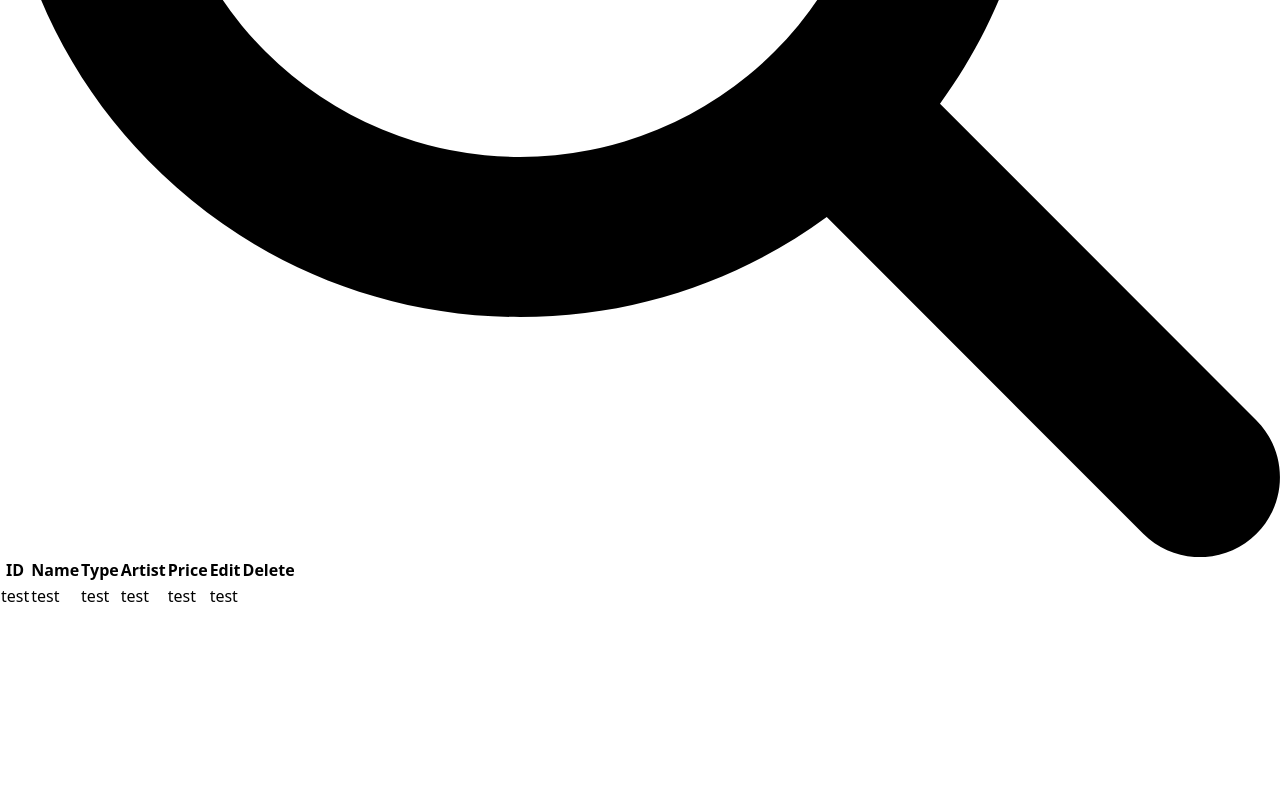
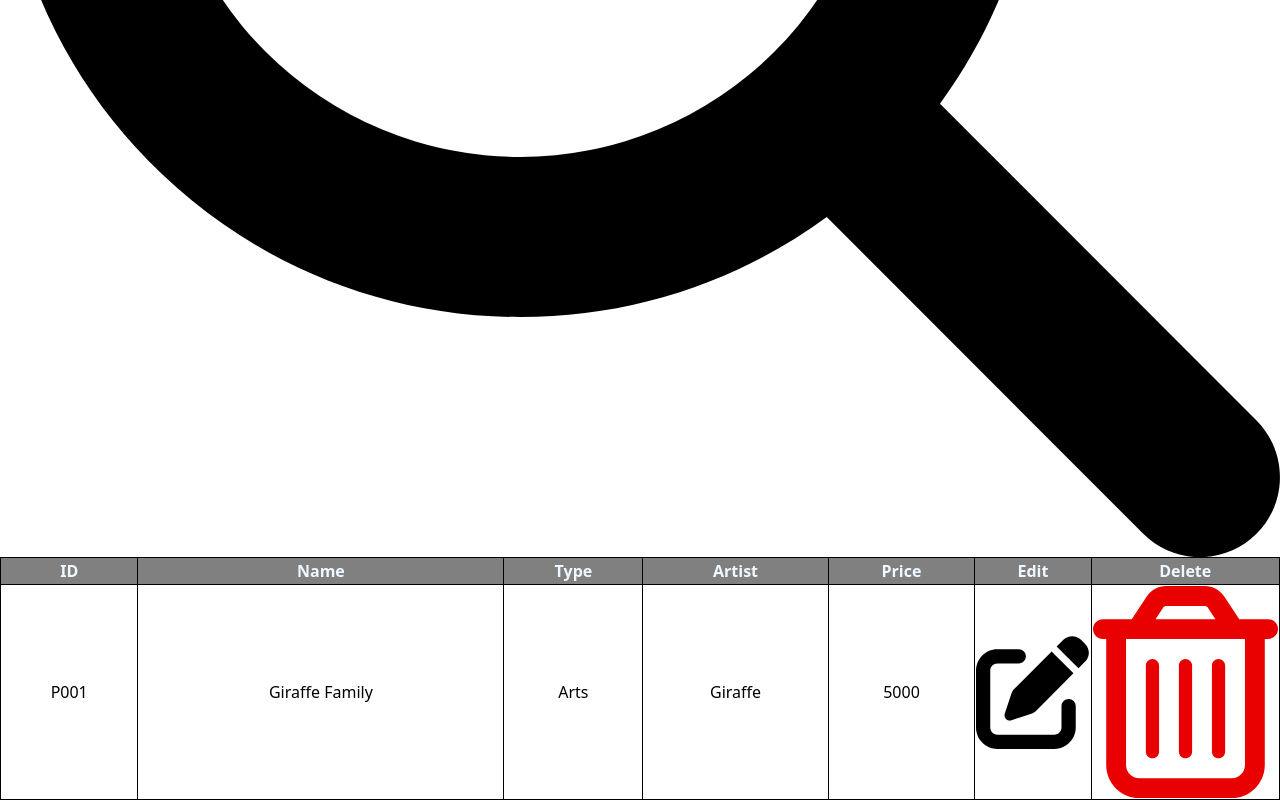
Before and after one commit to TeratBurami/ArtsDrops, a React (Vite) app: page /prod_manage in a window 1280 px wide. Shown: the part 870-1670 px from the top of the page. Before the commit the page ends 1479 px from the top, so only its background shows below. Built offline with nearby package versions, Linux system fonts and the light colour scheme; a web font is replaced by a local one.

Commit message:
Product management table update

```diff
--- a/src/App.tsx
+++ b/src/App.tsx
@@ -4,7 +4,7 @@ import Artists from './pages/Artists';
 import ArtToys from './pages/Arttoys';
 import Gallery from './pages/Gallery';
 import AboutUs from './pages/AboutUs';
-import ProdManage from './pages/ProdManage';
+import ProdManage from './pages/ProdManage/ProdManage';
 import AccountManage from './pages/AccountManage';
 import PaymentLog from './pages/PaymentLog';
 
--- a/src/pages/ProdManage.tsx
+++ /dev/null
@@ -1,38 +0,0 @@
-import Nav from '../components/admin/nav'
-import Search from '../components/search'
-
-export default function ProdManage(){
-    return(
-        <div>
-            <Nav></Nav>
-
-            <div className='absolute ml-60 mt-10'>
-                <h1 className='text-2xl font-semibold'>
-                    Product Management
-                </h1>
-                <div className='bg-gray-200 h-10'>
-                    <Search></Search>
-                </div>
-                <table className='border border-black'>
-                    <tr>
-                        <th>ID</th>
-                        <th>Name</th>
-                        <th>Type</th>
-                        <th>Artist</th>
-                        <th>Price</th>
-                        <th>Edit</th>
-                        <th>Delete</th>
-                    </tr>
-                    <tr>
-                        <td>test</td>
-                        <td>test</td>
-                        <td>test</td>
-                        <td>test</td>
-                        <td>test</td>
-                        <td>test</td>
-                    </tr>
-                </table>
-            </div>
-        </div>
-    )
-}
--- /dev/null
+++ b/src/pages/ProdManage/ProdManage.css
@@ -0,0 +1,21 @@
+table, td, tr, th {
+    border: solid black 1px;
+}
+
+table {
+    width: 100%;
+}
+th {
+    background: gray;
+    color: aliceblue;
+}
+
+th, td {
+    text-align: center;
+}
+
+td img{
+    display: block;
+    margin-left: auto;
+    margin-right: auto;
+}
--- /dev/null
+++ b/src/pages/ProdManage/ProdManage.tsx
@@ -0,0 +1,42 @@
+import Nav from '../../components/admin/nav'
+import Search from '../../components/search'
+import '../ProdManage/ProdManage.css'
+import Edit from '../../assets/images/pen-to-square-solid.svg'
+import Trash from '../../assets/images/trash-can-regular.svg'
+
+export default function ProdManage(){
+    return(
+        <div>
+            <Nav></Nav>
+
+            <div className='ml-60 mt-10 mr-6'>
+                <h1 className='text-2xl font-semibold'>
+                    Product Management
+                </h1>
+                <div className='bg-gray-200 h-10 flex justify-end'>
+                    <Search></Search>
+                </div>
+                <table>
+                    <tr>
+                        <th className='w-1/12'>ID</th>
+                        <th className='w-1/3'>Name</th>
+                        <th className='w-1/12'>Type</th>
+                        <th className='w-1/6'>Artist</th>
+                        <th className='w-1/6'>Price</th>
+                        <th className='w-1/12'>Edit</th>
+                        <th className='w-1/12'>Delete</th>
+                    </tr>
+                    <tr>
+                        <td>P001</td>
+                        <td>Giraffe Family</td>
+                        <td>Arts</td>
+                        <td>Giraffe</td>
+                        <td>5000</td>
+                        <td><img src={Edit} className='w-6'></img></td>
+                        <td><img src={Trash} className='w-6'></img></td>
+                    </tr>
+                </table>
+            </div>
+        </div>
+    )
+}
```
Also changed, not shown: src/assets/images/pen-to-square-solid.svg (added), src/assets/images/trash-can-regular.svg (added).
